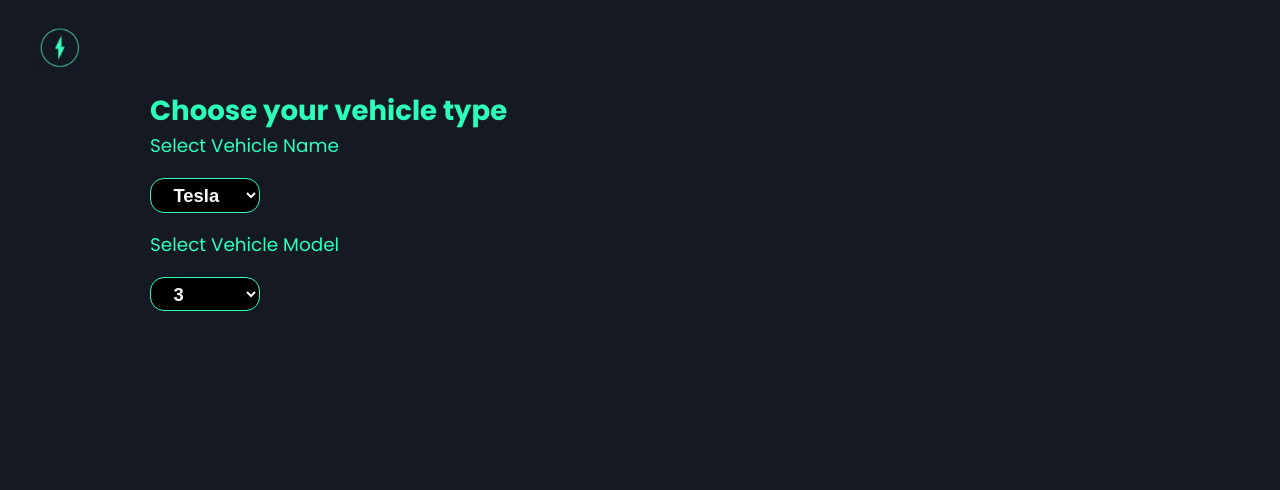
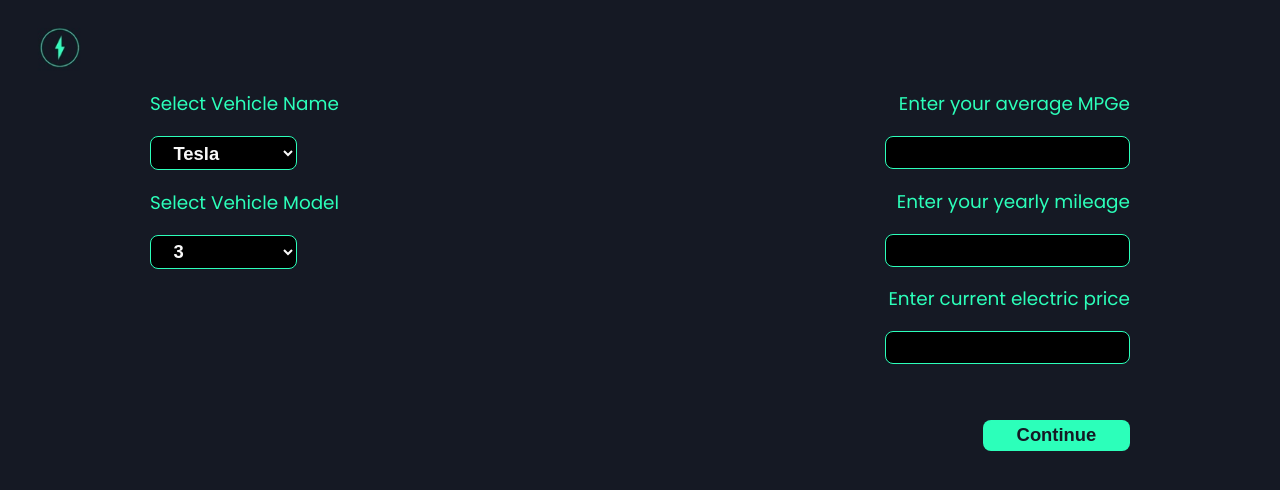
Before and after one commit to anhduy1202/EV-Savings, a React (Create React App) app in the folder frontend/: page /electric in a window 1280 px wide. Shown: the top 490 px of the page. Built offline with nearby package versions, Linux system fonts and the light colour scheme.

Commit message:
Finish input page for electric vehicle

```diff
--- a/frontend/src/Components/InputPageElectric/InputPageElectric.css
+++ b/frontend/src/Components/InputPageElectric/InputPageElectric.css
@@ -1,27 +1,61 @@
-.inputpageelectric-container{
+.inputpageelectric-container {
+  display: grid;
+  grid-template-columns: repeat(2, 1fr);
+  justify-content: center;
+  /* justify-content: space-evenly; */
+  margin: 0 10%;
+}
+
+.left-container {
   display: flex;
   flex-direction: column;
-    height: 30vh;
-    justify-content: space-evenly;
-    margin-left: 10%;
 }
-
-
-.inputpageelectric-name,.inputpageelectric-model{
+.right-container {
+  display: flex;
+  align-items: flex-end;
+  text-align: center;
+  flex-direction: column;
+}
+.inputpageelectric-dropdown {
   display: flex;
   flex-direction: column;
 }
 
-.inputpageelectric-select{
+.inputpageelectric-select,
+.user-input {
   margin: 1em 0;
   cursor: pointer;
-    width: 10%;
+  max-width: 30%;
   padding: 0.25em 1em;
   color: var(--color-white);
   text-decoration: none;
-    border-radius: var(--border-rounded);
+  border-radius: var(--border-rounded-md);
   border: 1px solid var(--color-green);
   background-color: black;
   font-weight: var(--font-xbold);
   font-size: var(--font-md);
 }
+.user-input {
+  min-width: 50%;
+}
+.submit-input {
+  margin-top: 2em;
+  width: 30%;
+  justify-self: flex-end;
+  grid-column: 2;
+  padding: 0.25em 1em;
+  text-align: center;
+  border: none;
+  cursor: pointer;
+  text-decoration: none;
+  color: var(--color-dark-green);
+  font-weight: var(--font-xbold);
+  font-size: var(--font-md);
+  border-radius: var(--border-rounded-md);
+  background-color: var(--color-green);
+  transition: 200ms ease-in-out;
+  margin: 2em 0;
+}
+.submit-input:hover {
+  background-color: var(--color-button-hover);
+}
--- a/frontend/src/Components/InputPageElectric/InputPageElectric.jsx
+++ b/frontend/src/Components/InputPageElectric/InputPageElectric.jsx
@@ -5,28 +5,59 @@
 function InputPageElectric() {
   /*Select will eventually turn into a <select multiple={true} value={['B', 'C']}>
    */
-  const [vehicleName, setName] = useState();
-  const [vehicleModel, setModel] = useState();
+  const [vehicleName, setName] = useState("");
+  const [vehicleModel, setModel] = useState("");
+  const [avgMPGe, setAvgMPGe] = useState(0);
+  const [yearlyMileage, setYearlyMileage] = useState(0);
+  const [electricPrice, setElectricPrice] = useState(0);
+
+  //When user click Continue, we submit the form
+  const submitInput = (e) => {
+    e.preventDefault();
+    const savedData = {
+      vehicleName: vehicleName,
+      vehicleModel: vehicleModel,
+      avgMPGe: avgMPGe,
+      yearlyMileage: yearlyMileage,
+      electricPrice: electricPrice,
+    };
+    //Check the console on web to see the data we're passing
+    console.log(savedData);
+  };
 
   return (
     <Layout>
-      <section className="inputpageelectric-container">
-        <h2 className="inputpageelectric-header">Choose your vehicle type</h2>
-        <form>
+      <section>
+        <form
+          className="inputpageelectric-container"
+          onSubmit={(e) => submitInput(e)}
+        >
+          <div className="left-container">
             <DropdownSelect
-            name="Name"
-            label="inputpageelectric-name"
-            select="inputpageelectric-select"
+              title="Select Vehicle Name"
               options={["Tesla", "Mazda", "Toyota", "ETC"]}
               setState={setName}
             />
             <DropdownSelect
-            name="Model"
-            label="inputpageelectric-model"
-            select="inputpageelectric-select"
+              title="Select Vehicle Model"
               options={["3", "S", "Y", "X"]}
               setState={setModel}
             />
+          </div>
+          <div className="right-container">
+            <InputField label="Enter your average MPGe" setState={setAvgMPGe} />
+            <InputField
+              label="Enter your yearly mileage"
+              setState={setYearlyMileage}
+            />
+            <InputField
+              label="Enter current electric price"
+              setState={setElectricPrice}
+            />
+          </div>
+          <button type="submit" className="submit-input">
+            Continue
+          </button>
         </form>
       </section>
     </Layout>
@@ -34,16 +65,33 @@
 }
 
 function DropdownSelect(props) {
-  const { name, label, select, options, setState } = props;
+  const { title, options, setState } = props;
   return (
-    <label className={label}>
-      Select Vehicle {name}
-      <select className={select} onChange={(e) => setState(e.target.value)}>
+    <>
+      <label className="inputpageelectric-dropdown">{title}</label>
+      <select
+        className="inputpageelectric-select"
+        onChange={(e) => setState(e.target.value)}
+      >
         {options.map((option) => {
           return <option value={option}> {option}</option>;
         })}
       </select>
-    </label>
+    </>
+  );
+}
+
+function InputField(props) {
+  const { label, setState } = props;
+  return (
+    <>
+      <label>{label}</label>
+      <input
+        type="text"
+        className="user-input"
+        onChange={(e) => setState(e.target.value)}
+      />
+    </>
   );
 }
 
```
Lines whose indentation alone changed are shown as unchanged.
